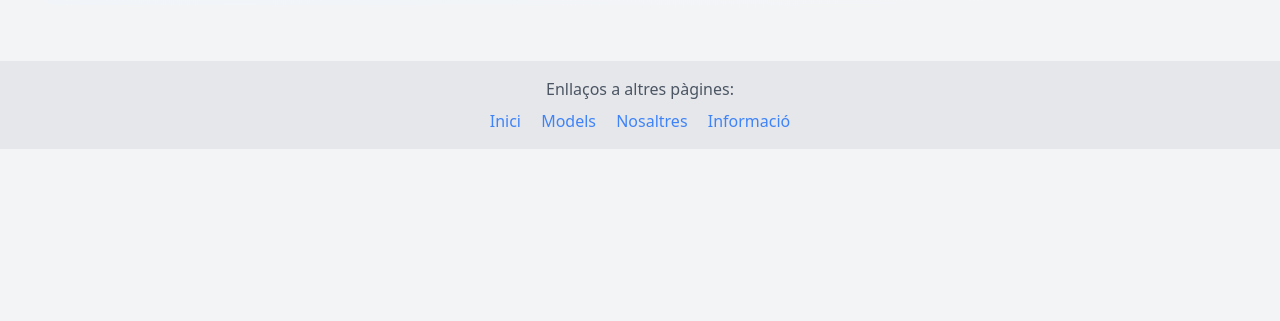
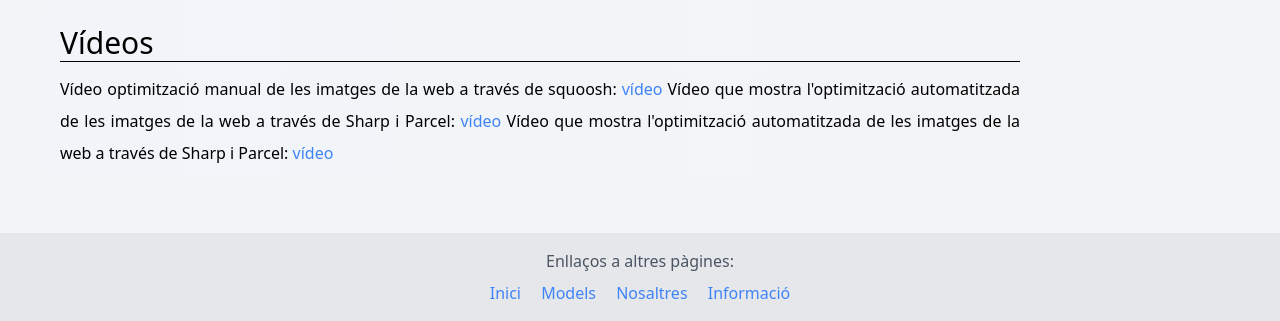
Before and after one commit to Cirvianum-DAW/mp9-pj-uf2-optimitzacio-imatges-raulsoneira, a website built with Parcel: page src/informacio/informacio.html in a window 1280 px wide. Shown: the part 692-1013 px from the top of the page. Before the commit the page ends 841 px from the top, so only its background shows below. Built offline with nearby package versions, Linux system fonts and the light colour scheme; a web font is replaced by a local one.

Commit message:
acabat del tot

```diff
--- a/src/informacio/informacio.html
+++ b/src/informacio/informacio.html
@@ -104,6 +104,24 @@
             </p>
 
         </div>
+
+        <div class="relative md:w-5/6 rounded-2xl bg-gradient-to-b lg:bg-gradient-to-r from-slate-100">
+            <h1 class="relative text-3xl mt-5 ml-5">Vídeos</h1>
+            <div class="ml-5 mr-5 h-[0.1%] lg:h-[0.1%] bg-black"></div>
+            <p class="relative text-justify mt-3 ml-5 mr-5 font-[Open+Sans] leading-loose mb-2 lg:mb-2">
+                Vídeo optimització manual de les imatges de la web a través de squoosh: <a
+                    href="https://drive.google.com/file/d/1OngIWYGGYZDzCobNsJswRUEnuSXmTeSu/view?usp=drive_link"
+                    class="text-blue-500 hover:underline">vídeo</a>
+                Vídeo que mostra l'optimització automatitzada de les imatges de la web a través de Sharp i Parcel: <a
+                    href="https://drive.google.com/file/d/1u81LtlPtCbzmfTdtEBAZ6D0dYb-yW4mM/view?usp=drive_link"
+                    class="text-blue-500 hover:underline">vídeo</a>
+                Vídeo que mostra l'optimització automatitzada de les imatges de la web a través de Sharp i Parcel: <a
+                    href="https://drive.google.com/file/d/1mcLCQF7Su15oiP41_FisZT-n4k5dBwQ-/view?usp=drive_link"
+                    class="text-blue-500 hover:underline">vídeo</a>
+                <br>
+            </p>
+
+        </div>
     </div>
     <!-- Fi de contingut de la pàgina -->
 
```
